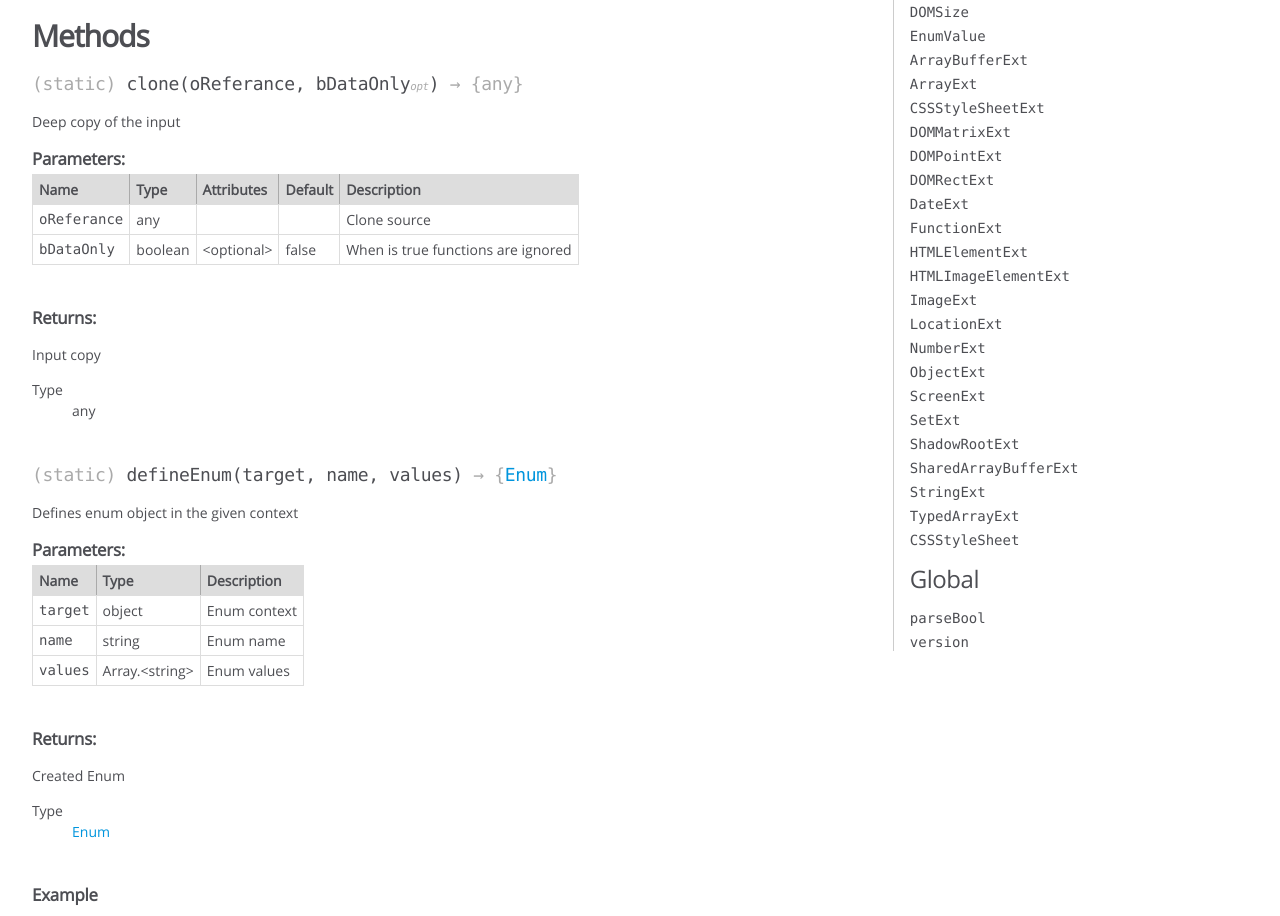
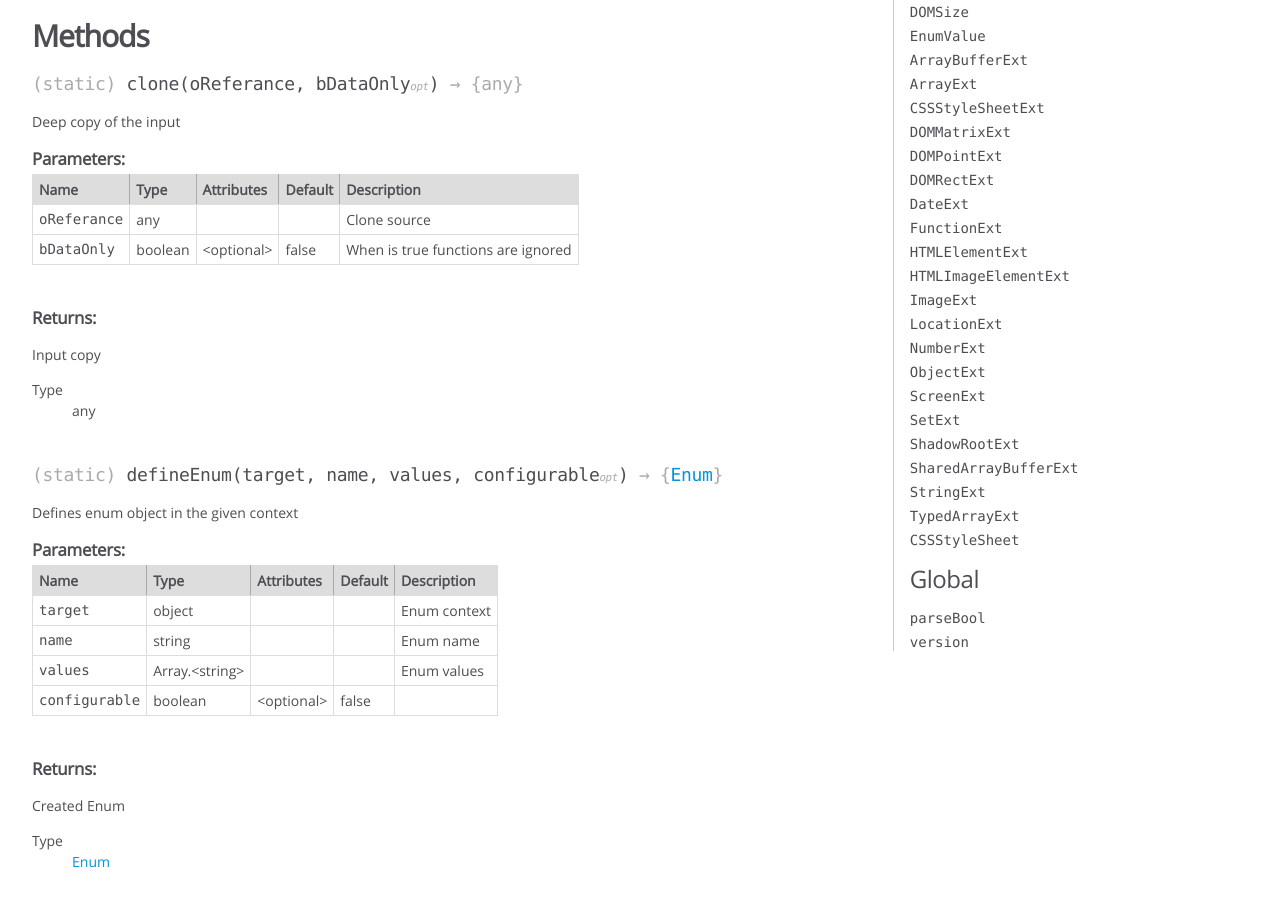
Before and after one commit to tzvetelin-i-vassilev/js-ext-mixins, a website: page docs/extensions.ObjectExt.html in a window 1280 px wide. Shown: the part 240-1156 px from the top of the page. Drawn offline with Linux system fonts and the light colour scheme.

Commit message:
version update

```diff
--- a/docs/extensions.ObjectExt.html
+++ b/docs/extensions.ObjectExt.html
@@ -344,7 +344,7 @@
 
 
 
-    <h4 class="name" id=".defineEnum"><span class="type-signature">(static) </span>defineEnum<span class="signature">(target, name, values)</span><span class="type-signature"> &rarr; {<a href="global.html#Enum">Enum</a>}</span></h4>
+    <h4 class="name" id=".defineEnum"><span class="type-signature">(static) </span>defineEnum<span class="signature">(target, name, values, configurable<span class="signature-attributes">opt</span>)</span><span class="type-signature"> &rarr; {<a href="global.html#Enum">Enum</a>}</span></h4>
 
 
 
@@ -376,7 +376,11 @@
         <th>Type</th>
 
 
+        <th>Attributes</th>
 
+
+
+        <th>Default</th>
 
 
         <th class="last">Description</th>
@@ -401,7 +405,19 @@
             </td>
 
 
+                <td class="attributes">
 
+
+
+
+
+                </td>
+
+
+
+                <td class="default">
+
+                </td>
 
 
             <td class="description last"><p>Enum context</p></td>
@@ -424,7 +440,19 @@
             </td>
 
 
+                <td class="attributes">
 
+
+
+
+
+                </td>
+
+
+
+                <td class="default">
+
+                </td>
 
 
             <td class="description last"><p>Enum name</p></td>
@@ -447,10 +475,61 @@
             </td>
 
 
+                <td class="attributes">
 
 
 
+
+
+                </td>
+
+
+
+                <td class="default">
+
+                </td>
+
+
             <td class="description last"><p>Enum values</p></td>
+        </tr>
+
+
+
+        <tr>
+
+                <td class="name"><code>configurable</code></td>
+
+
+            <td class="type">
+
+
+<span class="param-type">boolean</span>
+
+
+
+            </td>
+
+
+                <td class="attributes">
+
+                    &lt;optional><br>
+
+
+
+
+
+                </td>
+
+
+
+                <td class="default">
+
+                    false
+
+                </td>
+
+
+            <td class="description last"></td>
         </tr>
 
 
--- a/package.json
+++ b/package.json
@@ -1,7 +1,7 @@
 {
   "name": "js-ext-mixins",
   "productName": "JavaScript Extensions",
-  "version": "1.0.8",
+  "version": "1.0.9",
   "description": "Additional functionality provider",
   "main": "./dist/js-ext-mixins-min.cjs",
   "module": "./dist/js-ext-mixins-min.mjs",
--- a/src/classes/extensions/DOMMatrixExt.mjs
+++ b/src/classes/extensions/DOMMatrixExt.mjs
@@ -5,6 +5,8 @@ let nativeFromMatrix;
 let nativeToString;
 let nativeMultiply;
 let nativeMultiplySelf;
+
+// https://www.javascripture.com/DOMMatrix
 
 /**
  * Controlls multiply of matrices order
--- a/src/version.mjs
+++ b/src/version.mjs
@@ -1,8 +1,8 @@
 /**
- * js-ext-mixins 1.0.8
+ * js-ext-mixins 1.0.9
  *
  * @name version
  * @constant {string}
  */
 
-export default "1.0.8"
+export default "1.0.9"
```
Also changed, not shown: docs/global.html (+1 -1 lines), dist/js-ext-mixins-min.cjs, dist/js-ext-mixins-min.js, dist/js-ext-mixins-min.mjs, dist/js-ext-mixins.cjs, dist/js-ext-mixins.js, dist/js-ext-mixins.mjs, dist/polyfills/css-style-sheet-min.js, dist/polyfills/css-style-sheet-min.mjs, dist/polyfills/css-style-sheet.js, dist/polyfills/css-style-sheet.mjs.
